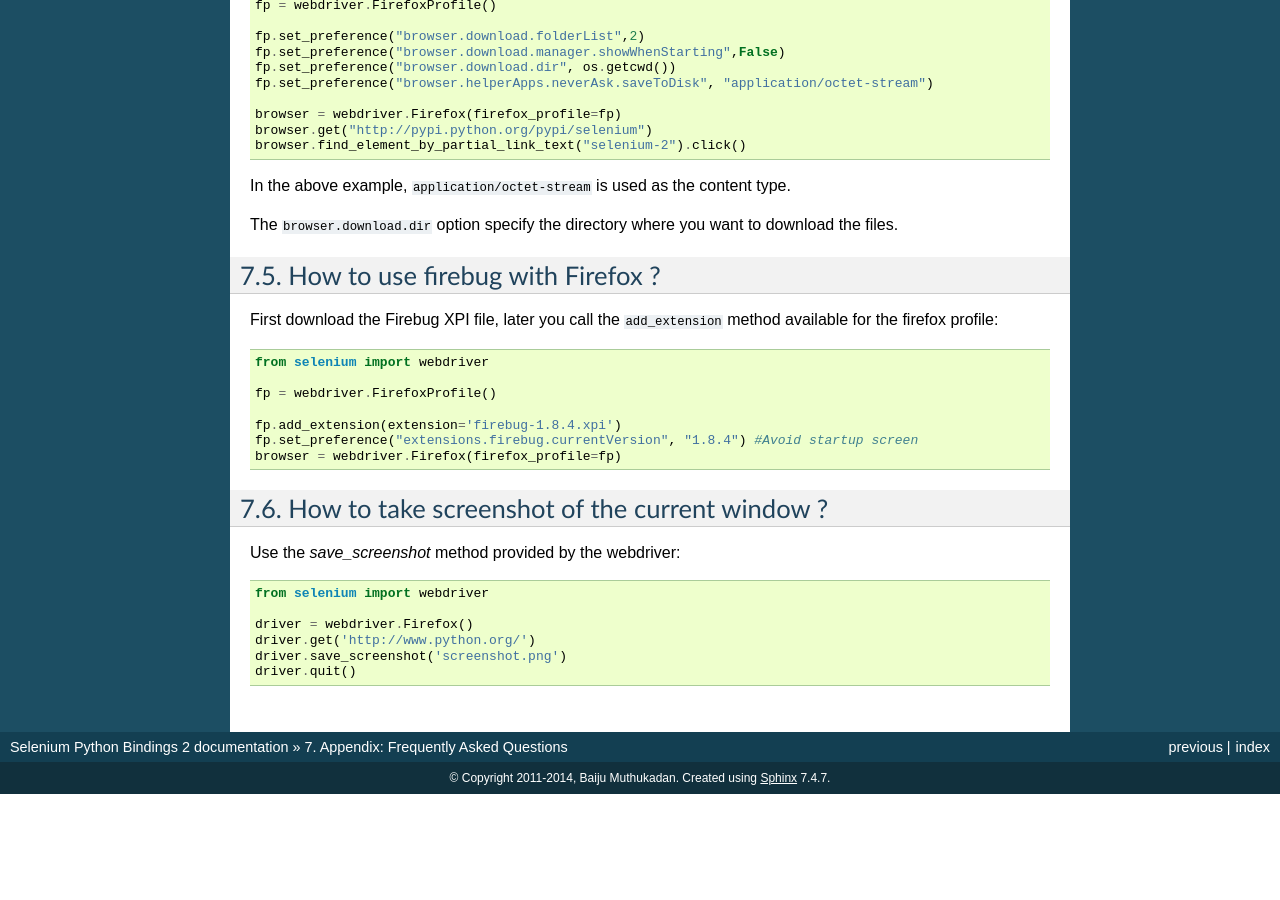
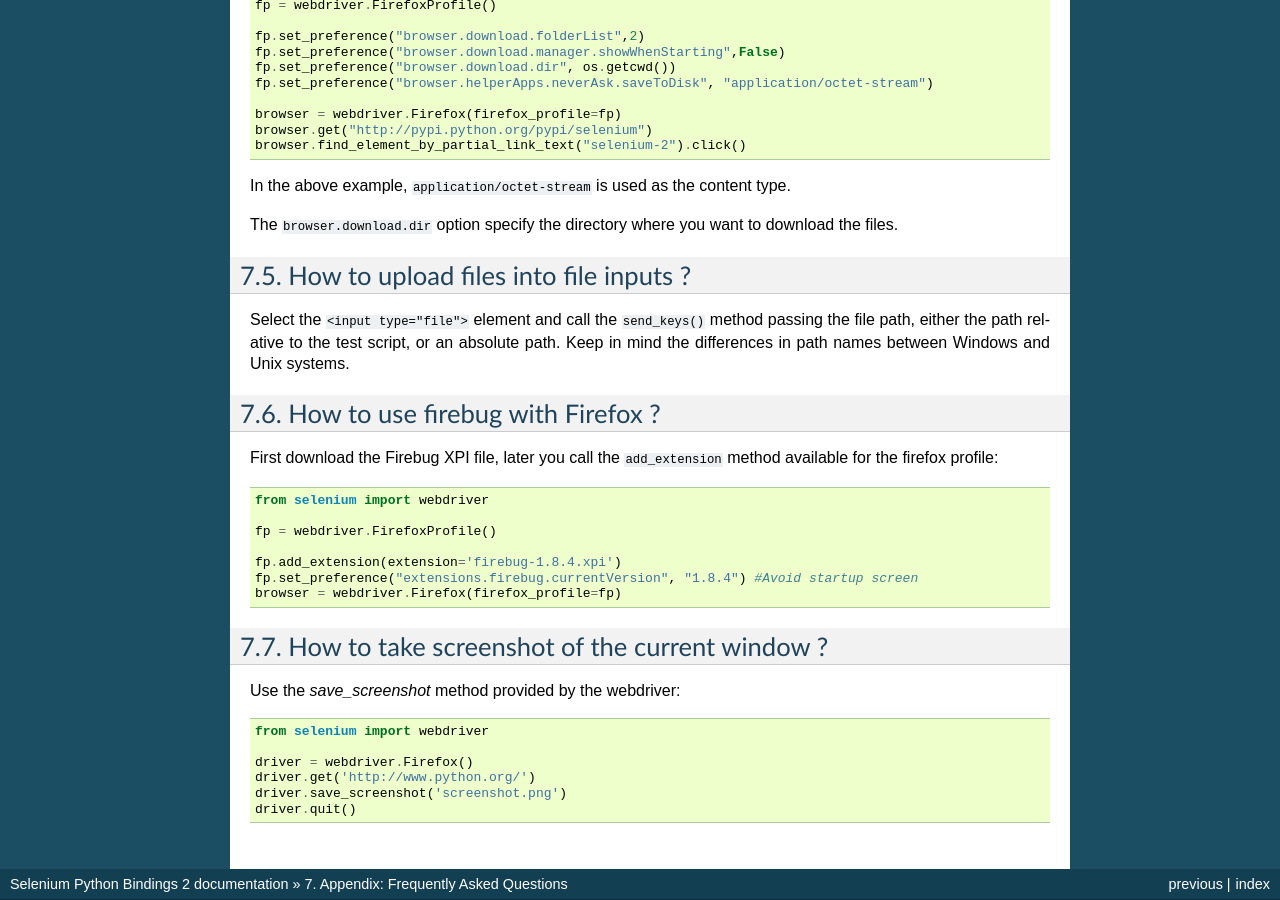
Before and after one commit to baijum/selenium-python, a Sphinx documentation site: the page built from source/faq.rst, in a window 1280 px wide and 900 px high, scrolled down 1394 px. Built offline with Sphinx 7.4.7, drawn with Linux system fonts in a browser that asks for light colours; before the commit the page ends 2188 px from its top, so only the background shows below that; some of the changed text lies outside the part shown.

Commit message:
Added FAQ: How to upload files?

```diff
--- a/source/faq.rst
+++ b/source/faq.rst
@@ -100,6 +100,13 @@
 The ``browser.download.dir`` option specify the directory where you
 want to download the files.
 
+How to upload files into file inputs ?
+~~~~~~~~~~~~~~~~~~~~~~~~~~~~~~~~~~~~~~
+
+Select the ``<input type="file">`` element and call the ``send_keys()`` method passing
+the file path, either the path relative to the test script, or an absolute path.
+Keep in mind the differences in path names between Windows and Unix systems.
+
 How to use firebug with Firefox ?
 ~~~~~~~~~~~~~~~~~~~~~~~~~~~~~~~~~
 
```
